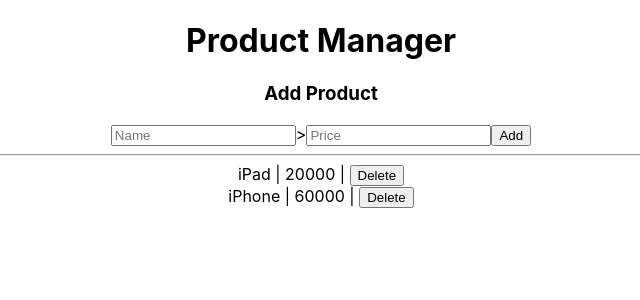
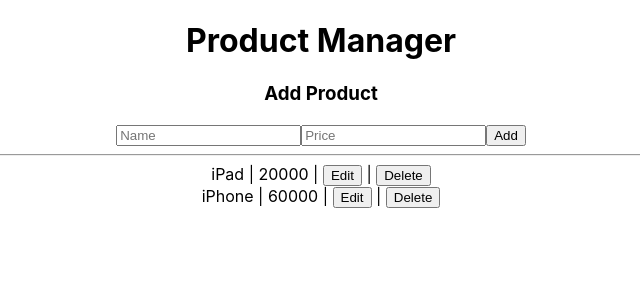
Before and after one commit to kartiksinh/crud-react, a React (Create React App) app: page / in a window 1280 px wide. Shown: the top 300 px of the page, without its empty margins (319-959 px from the left). Built offline with nearby package versions, Linux system fonts and the light colour scheme.

Commit message:
Edit functionality created

```diff
--- a/src/AddProduct.js
+++ b/src/AddProduct.js
@@ -10,12 +10,14 @@
   onSubmit(event){
     event.preventDefault();
     this.props.onAdd(this.nameInput.value, this.priceInput.value);
+    this.nameInput.value = '';
+    this.priceInput.value = '';
   }
   render() {
     return (
       <form onSubmit={this.onSubmit}>
         <h3>Add Product</h3>
-        <input placeholder="Name" ref={nameInput =>{ this.nameInput = nameInput}}/>>
+        <input placeholder="Name" ref={nameInput =>{ this.nameInput = nameInput}}/>
         <input placeholder="Price" ref={priceInput => {this.priceInput = priceInput }}/>
         <button>Add</button>
         <hr/>
--- a/src/App.js
+++ b/src/App.js
@@ -25,6 +25,7 @@
 
     this.onDelete = this.onDelete.bind(this);
     this.onAdd = this.onAdd.bind(this);
+    this.onEditSubmit = this.onEditSubmit.bind(this);
   }
   componentWillMount(){
     const products = this.getProducts();
@@ -51,6 +52,9 @@
     });
     this.setState({products: filteredProducts });
   }
+  onEditSubmit(name, price){
+    console.log(name, price);
+  }
 
   render() {
     return (
@@ -66,6 +70,7 @@
                 key={product.name}
                 {...product}
                 onDelete={this.onDelete}
+                onEditSubmit={this.onEditSubmit}
               />
             );
           })
--- a/src/ProductItem.js
+++ b/src/ProductItem.js
@@ -4,7 +4,21 @@
   constructor(props){
     super(props);
 
+    this.state = {
+      isEdit : false
+    };
+
     this.onDelete = this.onDelete.bind(this);
+    this.onEdit = this.onEdit.bind(this);
+    this.onEditSubmit = this.onEditSubmit.bind(this);
+  }
+
+  onEdit(){
+    this.setState({isEdit : true});
+  }
+  onEditSubmit(event){
+    event.preventDefault();
+    this.props.onEditSubmit(this.nameInput.value, this.priceInput.value);
   }
   onDelete(){
     this.props.onDelete(this.props.name);
@@ -13,11 +27,28 @@
     const { name, price} = this.props;
     return (
       <div>
-        <span>{name}</span>
-        {' | '}
-        <span>{price}</span>
-        {' | '}
-        <button onClick={this.onDelete}>Delete</button>
+        {
+          this.state.isEdit ?
+          (
+            <form onSubmit={this.onEditSubmit}>
+              <input placeholder="Name" ref={nameInput =>{ this.nameInput = nameInput}} defaultValue={name}/>
+              <input placeholder="Price" ref={priceInput => {this.priceInput = priceInput}} defaultValue={price}/>
+              <button>Save</button>
+            </form>
+          )
+        : (
+          <div>
+            <span>{name}</span>
+            {' | '}
+            <span>{price}</span>
+            {' | '}
+            <button onClick={this.onEdit}>Edit</button>
+            {' | '}
+            <button onClick={this.onDelete}>Delete</button>
+          </div>
+          )
+        }
+
       </div>
     );
   }
```
